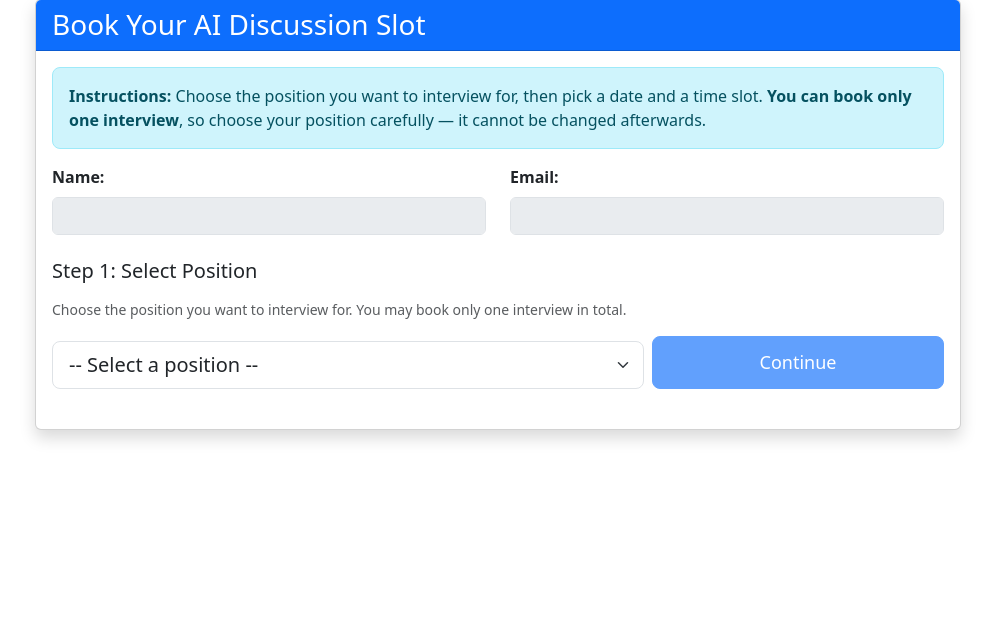
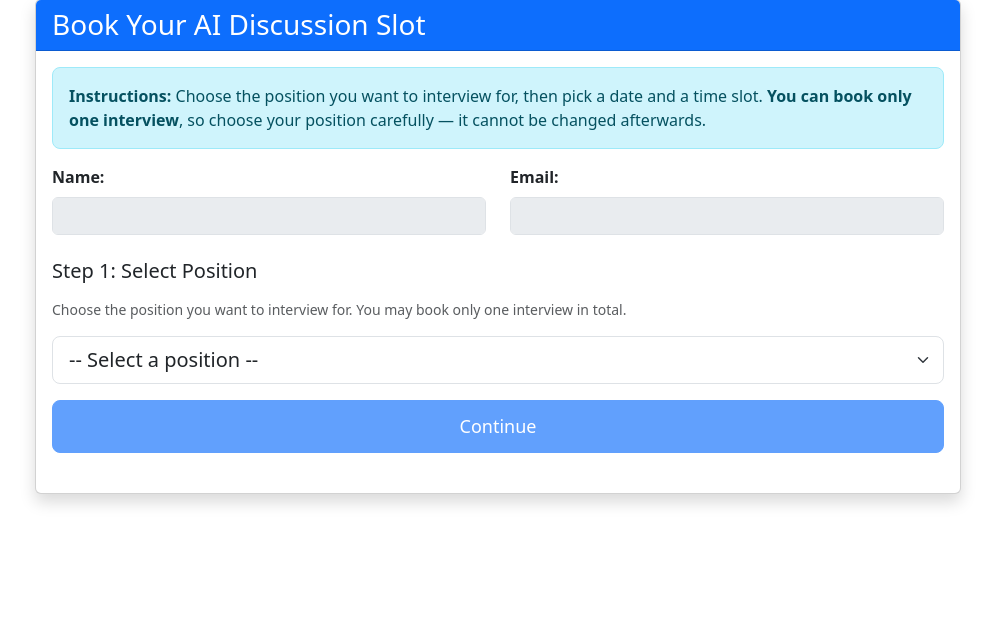
Before and after one commit to rasheed-fabrichq/fabric-interview-slot-booking-app, a Flask app: template templates/booking_form.html in a window 1280 px wide. Shown: the part 81-710 px from the top of the page, without its empty margins (142-1137 px from the left). Run offline with Flask 3, Linux system fonts and the light colour scheme; the template is opened without the code that fills it, so the values that code supplies are empty; some libraries are stand-ins or nearby versions.

Commit message:
Move Continue below the position dropdown
Side-by-side put the button beside the select on desktop but stacked it
awkwardly on narrow screens. Full width underneath reads as the next
step at any size, and matches the buttons in the later steps.

Co-Authored-By: Claude Opus 4.8 (1M context) <noreply@anthropic.com>

```diff
--- a/templates/booking_form.html
+++ b/templates/booking_form.html
@@ -36,22 +36,17 @@
                         Choose the position you want to interview for. You may book
                         only one interview in total.
                     </p>
-                    <div class="row g-2 align-items-end">
-                        <div class="col-md-8">
-                            <select id="job-select" class="form-select form-select-lg">
+                    <select id="job-select" class="form-select form-select-lg mb-3">
                         <option value="">-- Select a position --</option>
                         {% for job in jobs %}
                         <option value="{{ job.job_id }}">{{ job.job_name }}</option>
                         {% endfor %}
                     </select>
-                        </div>
-                        <div class="col-md-4">
+
                     <button type="button" id="job-continue-btn"
                             class="btn btn-primary btn-lg w-100" disabled>
                         Continue
                     </button>
-                        </div>
-                    </div>
                 </div>
 
                 <!-- Selected Job Display -->
```
Lines whose indentation alone changed are shown as unchanged.
